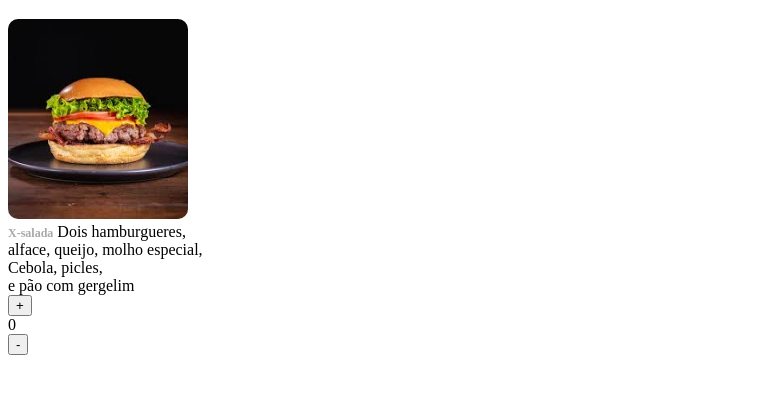
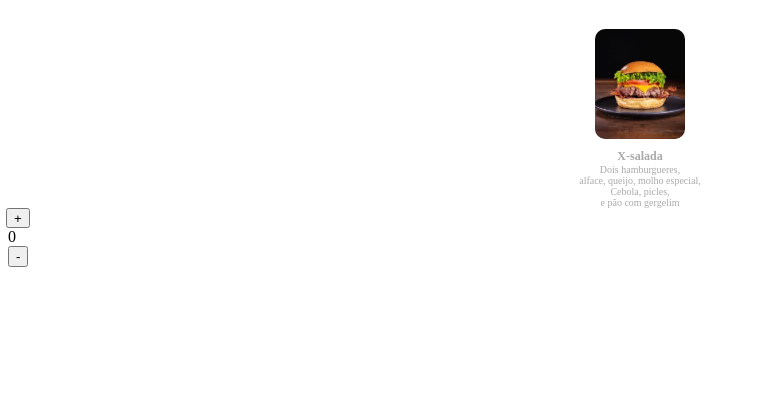
Before and after one commit to guilherme09913/parah_lanches, a plain HTML site: page lanches.html in a window 1280 px wide. Shown: the part 61-454 px from the top of the page, without its empty margins (0-757 px from the left). Drawn offline with Linux system fonts and the light colour scheme.

Commit message:
Update styles.css

```diff
--- a/css/styles.css
+++ b/css/styles.css
@@ -11,17 +11,47 @@ padding: 70px;
 
 }
 
+.container{
+
+}
+
+.produto{
+    justify-content: center;
+    display: flex;
+    padding: 10px;
+}
+
 .produto img {
-    height:200px;
-    width:180px;
+    height:110px;
+    width:90px;
     border-radius: 10px;
 }
 
 .produto img:hover {
-    transform:scale(1.5);
+    transform:scale(1.1);
 }
 .titulo_produto {
+    justify-content: center;
+    display: flex;
+    align-items: center;
     font-size: 12px;
     font-weight: bold;
     color:darkgrey;
 }
+
+.descr_produto {
+    text-align: center;
+    justify-content: center;
+    display: flex;
+    align-items: center;
+    font-size: 10px;
+    color:darkgrey;
+
+}
+.btn_somar{
+    justify-content: center;
+    display: flex;
+    width: 20px;
+    height: 20px;
+    background-color: chocolate;
+}
```
